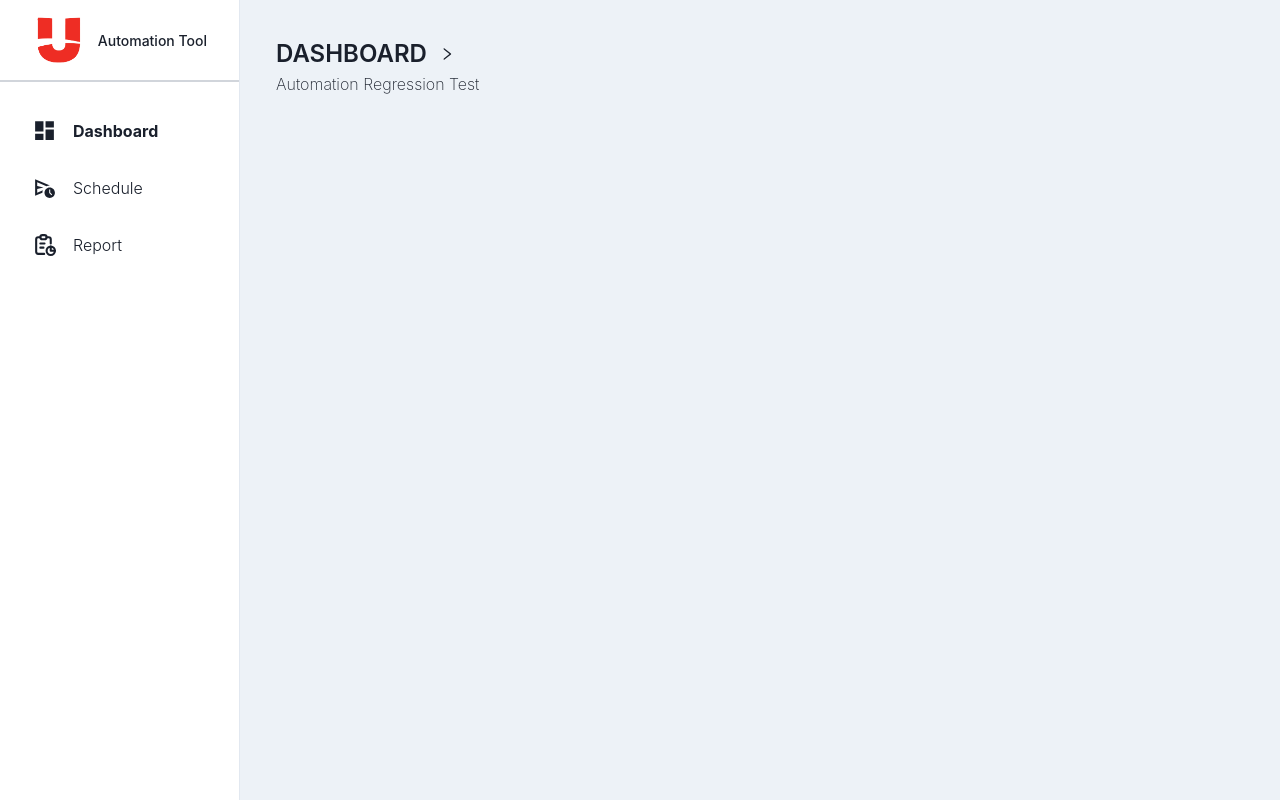
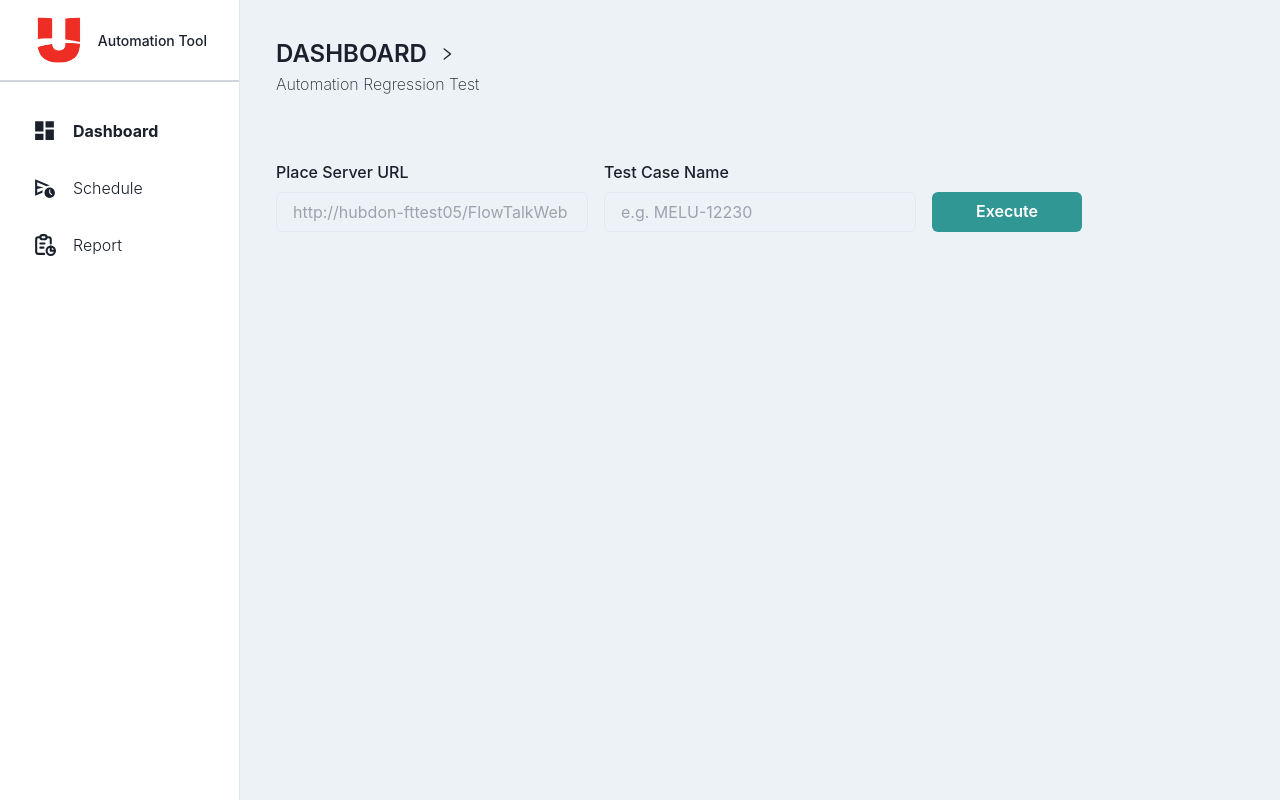
Before and after one commit to techyhk/automation-dashboard, a React (Vite) app: page /dashboard in a window 1280 px wide. Built offline with nearby package versions, Linux system fonts and the light colour scheme.

Commit message:
feat(#17): execution form ui

```diff
--- a/package.json
+++ b/package.json
@@ -22,6 +22,7 @@
     "framer-motion": "^6",
     "react": "^18.0.0",
     "react-dom": "^18.0.0",
+    "react-hook-form": "^7.31.3",
     "react-icons": "^4.4.0",
     "react-router-dom": "6",
     "recoil": "^0.7.3",
--- /dev/null
+++ b/src/configs/regexp.ts
@@ -0,0 +1,3 @@
+export const EMAIL_REGEXP = new RegExp(
+  '^(http[s]?:\\/\\/(www\\.)?|ftp:\\/\\/(www\\.)?|www\\.){1}([0-9A-Za-z-\\.@:%_+~#=]+)+((\\.[a-zA-Z]{2,3})+)(/(.)*)?(\\?(.)*)?'
+);
--- /dev/null
+++ b/src/pages/Dashboard/components/ExecutionForm.tsx
@@ -0,0 +1,81 @@
+import React from 'react';
+import {
+  Button,
+  FormControl,
+  FormErrorMessage,
+  FormLabel,
+  Input,
+} from '@chakra-ui/react';
+
+import { useForm } from 'react-hook-form';
+import { EMAIL_REGEXP } from '@configs/regexp';
+
+export const ExecutionForm = () => {
+  const {
+    handleSubmit,
+    register,
+    formState: { errors, isSubmitting },
+  } = useForm();
+
+  function onSubmit(values: any) {
+    return new Promise((resolve) => {
+      setTimeout(() => {
+        alert(JSON.stringify(values, null, 2));
+        resolve(null);
+      }, 1000);
+    });
+  }
+
+  return (
+    <form onSubmit={handleSubmit(onSubmit)}>
+      <div
+        className={`grid gap-4 md:grid-cols-3 grid-cols-1 ${
+          errors.url || errors.name ? 'items-center' : 'items-end'
+        }`}
+      >
+        <FormControl isInvalid={errors.url}>
+          <FormLabel htmlFor="first-name">Place Server URL</FormLabel>
+          <Input
+            id="url"
+            placeholder="http://hubdon-fttest05/FlowTalkWeb"
+            {...register('url', {
+              required: 'This is required',
+              pattern: { value: EMAIL_REGEXP, message: 'an invalid url' },
+            })}
+          />
+
+          <FormErrorMessage>
+            {errors.url && errors.url.message}
+          </FormErrorMessage>
+        </FormControl>
+
+        <FormControl isInvalid={errors.name}>
+          <FormLabel htmlFor="first-name">Test Case Name</FormLabel>
+          <Input
+            id="name"
+            placeholder="e.g. MELU-12230"
+            {...register('name', {
+              required: 'This is required',
+            })}
+          />
+
+          <FormErrorMessage>
+            {errors.name && errors.name.message}
+          </FormErrorMessage>
+        </FormControl>
+
+        <div>
+          <Button
+            mt={(errors.name || errors.url) && 1}
+            width={150}
+            colorScheme="teal"
+            isLoading={isSubmitting}
+            type="submit"
+          >
+            Execute
+          </Button>
+        </div>
+      </div>
+    </form>
+  );
+};
--- a/src/pages/Dashboard/index.tsx
+++ b/src/pages/Dashboard/index.tsx
@@ -1,11 +1,16 @@
 import React from 'react';
 import { MainWrapper } from '@components/MainWrapper';
 import { Header } from '@components/Header';
+import { ExecutionForm } from './components/ExecutionForm';
 
 export const Dashboard = () => {
   return (
     <MainWrapper>
       <Header name="Dashboard" />
+
+      <div className="mt-16">
+        <ExecutionForm />
+      </div>
     </MainWrapper>
   );
 };
```
Also changed, not shown: 1 other file (tests, documents, lock files or other folders).
